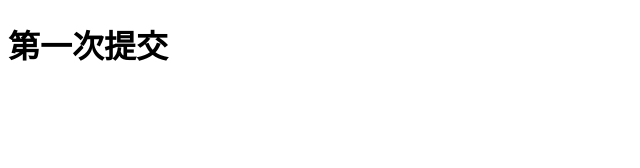
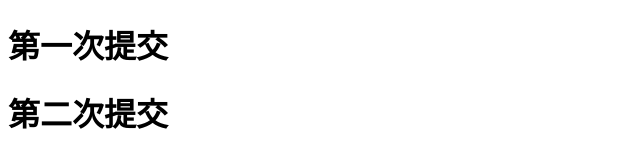
Before and after one commit to zylweb/gitdemo, a plain HTML site: page index.html in a window 1280 px wide. Shown: the whole page, without its empty margins (0-640 px from the left). Drawn offline with Linux system fonts and the light colour scheme.

Commit message:
第二次提交index

```diff
--- a/index.html
+++ b/index.html
@@ -8,5 +8,6 @@
 </head>
 <body>
     <h1>第一次提交</h1>
+    <h1>第二次提交</h1>
 </body>
 </html>
```
